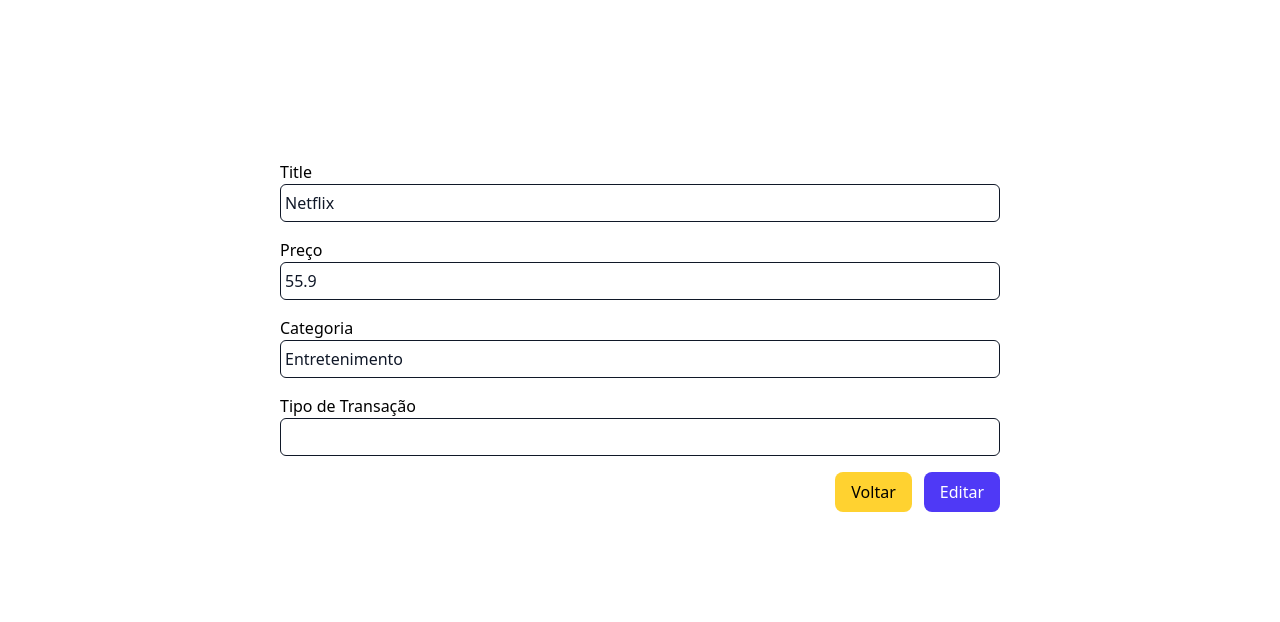
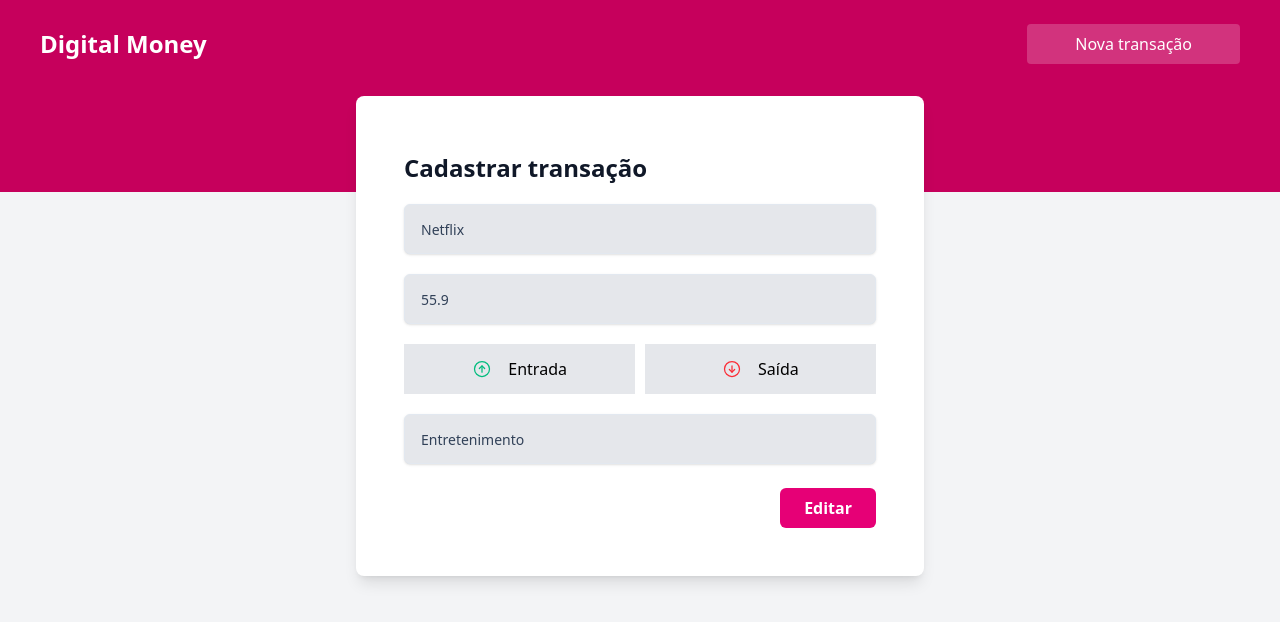
Before and after one commit to acaandre/react-sabado-CRUD, a React (Vite) app: page /edit/1 in a window 1280 px wide. Shown: the top 622 px of the page. Built offline with nearby package versions, Linux system fonts and the light colour scheme; data requests are answered from the project's data file.

Commit message:
completo31

```diff
--- a/db.json
+++ b/db.json
@@ -10,7 +10,7 @@
     },
     {
       "title": "Salario",
-      "price": 12050,
+      "price": 12052,
       "category": "Salario",
       "transactionType": "deposit",
       "date": "31/05/2025",
--- a/src/components/Button/Header/Header.jsx
+++ b/src/components/Button/Header/Header.jsx
@@ -1,4 +1,5 @@
 export default function Header({handleModal}){
+
     return (
       <header className="w-full bg-pink-700 py-6 pb-32 px-4 md:px-10">
         <div className="container mx-auto flex justify-between items-center">
--- a/src/components/FormTransaction/FormTransaction.jsx
+++ b/src/components/FormTransaction/FormTransaction.jsx
@@ -8,12 +8,18 @@
   transactionType,
   handleClickTransactionType,
   handleChangeCategory,
+  handleNewTransaction,
   titleValue = "",
   priceValue = "",
   categoryValue = "",
 }) {
+  function handleSubmit(e) {
+    e.preventDefault();
+    handleNewTransaction();
+  }
+
   return (
-    <div className="bg-white px-4 pt-5 pb-4 sm:p-6 sm:pb-4">
+    <form onSubmit={handleSubmit} className="bg-white px-4 pt-5 pb-4 sm:p-6 sm:pb-4">
       <div className="sm:flex sm:items-start">
         <div className="mt-3 text-center sm:mt-0 sm:text-left w-full">
           <h1 className="text-2xl font-bold text-gray-900 mb-5">
@@ -26,7 +32,7 @@
                 handleChangeTitle(ev.target.value);
               }}
               className="w-full h-[50px] bg-gray-200 placeholder:text-slate-400 text-slate-700 text-sm border border-slate-200 rounded-md px-4 py-2 transition duration-300 ease focus:outline-none focus:border-slate-400 hover:border-slate-300 shadow-sm focus:shadow"
-              placeholder="Titulo"
+              placeholder="Título"
             />
             <input
               value={priceValue}
@@ -59,7 +65,7 @@
                 }}
               >
                 <ArrowCircleDown size={20} className="text-red-500 font-bold" />{" "}
-                Saida
+                Saída
               </ButtonTypeTransaction>
             </div>
             <div className="w-full">
@@ -73,8 +79,18 @@
               />
             </div>
           </div>
+
+          {/* ✅ Botão de envio */}
+          <div className="mt-6 flex justify-end">
+            <button
+              type="submit"
+              className=" bg-pink-600 hover:bg-pink-800 text-white font-semibold px-6 py-2 rounded-md transition duration-200"
+            >
+              Editar
+            </button>
+          </div>
         </div>
       </div>
-    </div>
+    </form>
   );
 }
--- a/src/main.jsx
+++ b/src/main.jsx
@@ -5,8 +5,9 @@
 import { BrowserRouter, Route, Routes } from "react-router-dom";
 import TransactionsPage from "./pages/Transactions.jsx";
 // import TransactionDetails from "./pages/TransactionDetails.jsx";
-import Edit from "./pages/Edit.jsx";
 // import Edit from "./pages/Edit.jsx";
+import TransactionDetails from "./pages/TransactionDetails.jsx";
+
 
 
 createRoot(document.getElementById("root")).render(
@@ -15,7 +16,7 @@
       <Routes>
         <Route path="/" element={<LoginPage />} />
         <Route path="/transactions" element={<TransactionsPage />} />
-        <Route path="/edit/:id" element={<Edit />} />
+        <Route path="/edit/:id" element={<TransactionDetails />} />
       </Routes>
     </BrowserRouter>
   </StrictMode>
--- a/src/pages/TransactionDetails.jsx
+++ b/src/pages/TransactionDetails.jsx
@@ -1,52 +1,69 @@
-import { useParams } from "react-router";
+import { useParams, useNavigate } from "react-router-dom";
 import Header from "../components/Button/Header/Header";
 import FormTransaction from "../components/FormTransaction/FormTransaction";
 import axios from "axios";
 import { useEffect, useState } from "react";
-import { API_BASE_URL } from "../utils/constants";
 
 export default function TransactionDetails() {
   const { id } = useParams();
+  const navigate = useNavigate();
 
-  console.log(id);
   const [title, setTitle] = useState("");
   const [price, setPrice] = useState(0);
   const [category, setCategory] = useState("");
-
   const [transactionType, setTransactionType] = useState("");
 
-  function handleChangeTitle(ev) {
-    setTitle(ev);
+  function handleChangeTitle(value) {
+    setTitle(value);
   }
 
-  function handleClickTransactionType(type) {
-    setTransactionType(type);
+  function handleClickTransactionType(value) {
+    setTransactionType(value);
   }
 
-  function handleChangeCategory(ev) {
-    setCategory(ev);
+  function handleChangeCategory(value) {
+    setCategory(value);
   }
 
-  function handleChangePrice(ev) {
-    setPrice(ev);
+  function handleChangePrice(value) {
+    setPrice(value);
   }
 
   async function fetchTransactionId() {
-    const transaction = await axios.get(
-      `http://localhost:3000/transactions/${id}`
-    );
+    try {
+      const response = await axios.get(`http://localhost:3000/transactions/${id}`);
+      const transaction = response.data;
 
-    setTitle(transaction.data.title);
-    setPrice(transaction.data.price);
-    setCategory(transaction.data.category);
-    setTransactionType(transaction.data.transactionType);
+      setTitle(transaction.title);
+      setPrice(transaction.price);
+      setCategory(transaction.category);
+      setTransactionType(transaction.transactionType);
+    } catch (error) {
+      console.error("Erro ao buscar transação:", error);
+    }
+  }
+
+  async function handleEditTransaction() {
+    const updatedTransaction = {
+      title,
+      price: Number(price),
+      category,
+      transactionType,
+      date: new Date().toLocaleDateString("pt-BR") // atualiza com a data atual
+    };
+
+    try {
+      await axios.put(`http://localhost:3000/transactions/${id}`, updatedTransaction);
+      navigate("/transactions");
+    } catch (error) {
+      console.error("Erro ao atualizar transação:", error);
+    }
   }
 
   useEffect(() => {
     fetchTransactionId();
   }, []);
 
-  console.log(id);
   return (
     <div className="min-h-screen flex flex-col bg-gray-100">
       <Header />
@@ -55,12 +72,12 @@
           titleValue={title}
           priceValue={price}
           categoryValue={category}
+          transactionType={transactionType}
           handleChangeTitle={handleChangeTitle}
           handleChangePrice={handleChangePrice}
           handleChangeCategory={handleChangeCategory}
           handleClickTransactionType={handleClickTransactionType}
-          transactionType={transactionType}
-          handleNewTransaction={() => {}}
+          handleNewTransaction={handleEditTransaction}
         />
       </main>
     </div>
```
